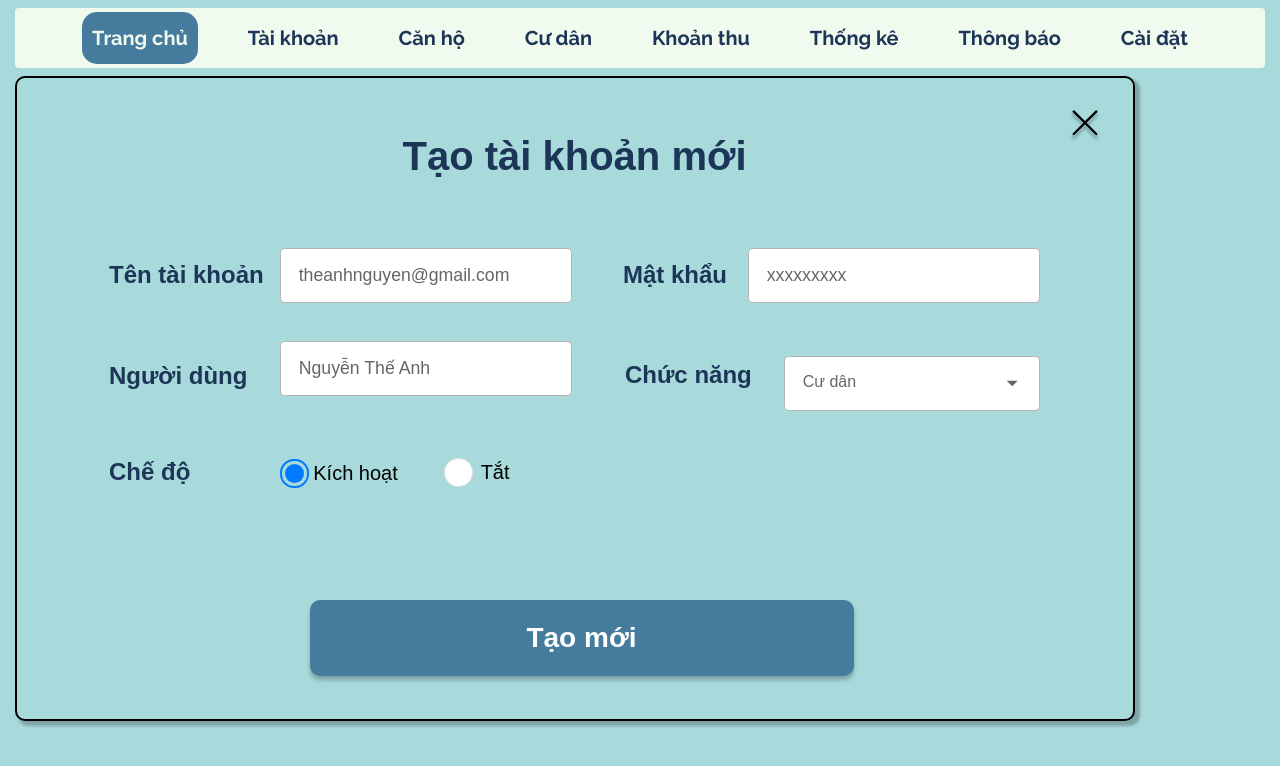
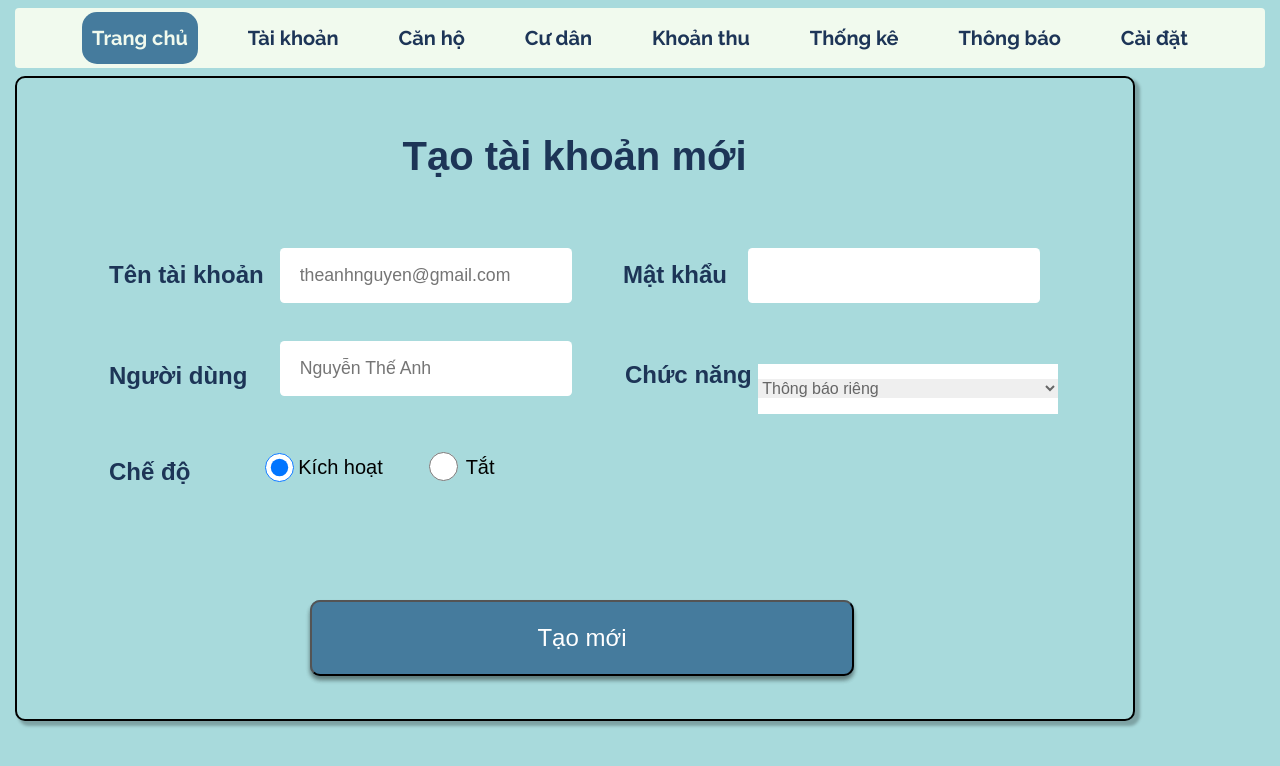
Before and after one commit to Kwang-Le/homie-web, a Vue app: page /admin-create-account-form in a window 1280 px wide. Shown: the top 766 px of the page. Built offline with nearby package versions, Linux system fonts and the light colour scheme.

Commit message:
form not complete

```diff
--- a/src/views/admin/form/AdminCodeConfirmFormView.vue
+++ b/src/views/admin/form/AdminCodeConfirmFormView.vue
@@ -41,7 +41,7 @@
       <div class="nh-p-email-g-i-m-x-c-nh-n">Điền mã xác  gửi đến email đặt lại mật khẩu </div>
       <div class="group-n-btn">
         <div class="rectangle-23"></div>
-        <button class="g-i">xác nhân</button>
+        <button class="g-i" onclick="location.href='admin-new-password-form'">xác nhân</button>
       </div>
       <div class="rectangle-24"></div>
       <input class="useremail-123-gmail-com" placeholder="123456">
--- a/src/views/admin/form/AdminCreateAccountFormView.vue
+++ b/src/views/admin/form/AdminCreateAccountFormView.vue
@@ -4,7 +4,7 @@
     <div class="t-o-t-i-kho-n-m-i">Tạo tài khoản mới</div>
     <div class="group-n-btn">
       <div class="rectangle-23"></div>
-      <div class="t-o-m-i">Tạo mới</div>
+      <button class="rectangle-23">Tạo mới</button>
     </div>
     <div class="t-n-t-i-kho-n">Tên tài khoản</div>
     <div class="text-field">
@@ -12,7 +12,7 @@
         <div class="frame">
           <div class="frame2"></div>
           <div class="frame3">
-            <div class="theanhnguyen-gmail-com">theanhnguyen@gmail.com</div>
+            <input class="theanhnguyen-gmail-com" placeholder="theanhnguyen@gmail.com">
           </div>
         </div>
       </div>
@@ -22,7 +22,7 @@
         <div class="frame">
           <div class="frame2"></div>
           <div class="frame3">
-            <div class="xxxxxxxxx">xxxxxxxxx</div>
+            <input type="password" class="xxxxxxxxx">
           </div>
         </div>
       </div>
@@ -32,7 +32,7 @@
         <div class="frame">
           <div class="frame2"></div>
           <div class="frame3">
-            <div class="nguy-n-th-anh">Nguyễn Thế Anh</div>
+            <input class="nguy-n-th-anh" placeholder="Nguyễn Thế Anh">
           </div>
         </div>
       </div>
@@ -41,94 +41,34 @@
     <div class="ch">Chế độ</div>
     <div class="m-t-kh-u">Mật khẩu</div>
     <div class="ch-c-n-ng">Chức năng</div>
-    <svg
-      class="icon-x-letter"
-      width="40"
-      height="40"
-      viewBox="0 0 40 40"
-      fill="none"
-      xmlns="http://www.w3.org/2000/svg"
-    >
-      <g filter="url(#filter0_d_975_7640)">
-        <path
-          d="M36 2.11317L33.8866 0L20 13.8866L6.11336 0L4 2.11317L17.8867 15.9999L4 29.8866L6.11336 31.9998L20 18.1132L33.8866 31.9998L36 29.8866L22.1133 15.9999L36 2.11317Z"
-          fill="black"
-        />
-      </g>
-      <defs>
-        <filter
-          id="filter0_d_975_7640"
-          x="0"
-          y="0"
-          width="40"
-          height="40"
-          filterUnits="userSpaceOnUse"
-          color-interpolation-filters="sRGB"
-        >
-          <feFlood flood-opacity="0" result="BackgroundImageFix" />
-          <feColorMatrix
-            in="SourceAlpha"
-            type="matrix"
-            values="0 0 0 0 0 0 0 0 0 0 0 0 0 0 0 0 0 0 127 0"
-            result="hardAlpha"
-          />
-          <feOffset dy="4" />
-          <feGaussianBlur stdDeviation="2" />
-          <feComposite in2="hardAlpha" operator="out" />
-          <feColorMatrix
-            type="matrix"
-            values="0 0 0 0 0 0 0 0 0 0 0 0 0 0 0 0 0 0 0.25 0"
-          />
-          <feBlend
-            mode="normal"
-            in2="BackgroundImageFix"
-            result="effect1_dropShadow_975_7640"
-          />
-          <feBlend
-            mode="normal"
-            in="SourceGraphic"
-            in2="effect1_dropShadow_975_7640"
-            result="shape"
-          />
-        </filter>
-      </defs>
-    </svg>
-
-    <div class="filter-radio-type">
-      <div class="radio-button-select">
-        <div class="rectangle-3-1"></div>
-        <div class="rectangle-3-2"></div>
-        <div class="k-ch-ho-t">Kích hoạt</div>
-      </div>
-      <div class="radio-button-not-select">
-        <div class="rectangle-3-12"></div>
-        <div class="t-t">Tắt</div>
-      </div>
-    </div>
     <div class="filter-dropdown-type">
       <div class="dropdown">
-        <div class="frame4">
-          <div class="frame2"></div>
-          <div class="frame5">
-            <div class="t-nguy-n">Cư dân</div>
-            <svg
-              class="arrow-drop-down"
-              width="27"
-              height="27"
-              viewBox="0 0 27 27"
-              fill="none"
-              xmlns="http://www.w3.org/2000/svg"
-            >
-              <path
-                d="M7.82349 10.8594L13.3712 16.407L18.9188 10.8594H7.82349Z"
-                fill="#666666"
-              />
-            </svg>
+        <div class="frame">
+          <div class="frame8">
+            <select class="t-nguy-n">
+              <option>
+                Thông báo riêng
+              </option>
+              <option>
+                Thông báo riêng
+              </option>
+              <option>
+                Thông báo riêng
+              </option>
+            </select>
           </div>
         </div>
       </div>
     </div>
   </div>
+  <div class="radio-button-group">
+    <div class="k-ch-ho-t">Kích hoạt</div>
+    <div class="t-t">Tắt</div>
+    <input type="radio" id="radio-1" name="radio" class="rectangle-3-1" checked/>
+    <input type="radio" id="radio-2" name="radio" class="rectangle-3-12"/>
+  </div>
+
+
 </template>
 <script>
 /* Code generated with AutoHTML Plugin for Figma */
@@ -148,11 +88,13 @@ export default {
 .admin-t-o-t-i-kho-n-m-i * {
   box-sizing: border-box;
 }
+
 .admin-t-o-t-i-kho-n-m-i {
   width: 1120px;
   height: 645px;
   position: relative;
 }
+
 .rectangle-30 {
   background: #a8dadc;
   border-radius: 10px;
@@ -166,6 +108,7 @@ export default {
   top: 0px;
   box-shadow: 4px 4px 3px 1px rgba(0, 0, 0, 0.25);
 }
+
 .t-o-t-i-kho-n-m-i {
   color: #1d3557;
   text-align: center;
@@ -182,10 +125,12 @@ export default {
   align-items: center;
   justify-content: center;
 }
+
 .group-n-btn {
   position: absolute;
   inset: 0;
 }
+
 .rectangle-23 {
   background: #457b9d;
   border-radius: 10px;
@@ -195,7 +140,11 @@ export default {
   left: 295px;
   top: 524px;
   box-shadow: 0px 4px 4px 0px rgba(0, 0, 0, 0.25);
+  color: #ffffff;
+  font-family: "Raleway-Bold", sans-serif;
+  font-size: 24px;
 }
+
 .t-o-m-i {
   color: #ffffff;
   text-align: center;
@@ -212,6 +161,7 @@ export default {
   align-items: center;
   justify-content: center;
 }
+
 .t-n-t-i-kho-n {
   color: #1d3557;
   text-align: left;
@@ -223,6 +173,7 @@ export default {
   left: 94px;
   top: 183px;
 }
+
 .text-field {
   border-radius: 10px;
   display: flex;
@@ -236,6 +187,7 @@ export default {
   width: 26.08%;
   top: calc(50% - 150.5px);
 }
+
 .text-field2 {
   border-radius: 10px;
   display: flex;
@@ -247,6 +199,7 @@ export default {
   width: 292.07px;
   position: relative;
 }
+
 .frame {
   background: var(--white, #ffffff);
   border-radius: 4.43px;
@@ -261,7 +214,9 @@ export default {
   align-self: stretch;
   flex-shrink: 0;
   position: relative;
+  border:none;
 }
+
 .frame2 {
   background: var(--white, #ffffff);
   align-self: stretch;
@@ -269,6 +224,7 @@ export default {
   height: 0px;
   position: relative;
 }
+
 .frame3 {
   padding: 13.28px 17.71px 13.28px 17.71px;
   display: flex;
@@ -280,6 +236,7 @@ export default {
   flex-shrink: 0;
   position: relative;
 }
+
 .theanhnguyen-gmail-com {
   color: var(--gray-100, #666666);
   text-align: left;
@@ -289,7 +246,10 @@ export default {
   font-weight: 400;
   position: relative;
   flex: 1;
+  z-index: 1;
+  border:none;
 }
+
 .text-field3 {
   border-radius: 10px;
   display: flex;
@@ -302,7 +262,9 @@ export default {
   left: 65.45%;
   width: 26.08%;
   top: calc(50% - 150.5px);
+  z-index: 1;
 }
+
 .xxxxxxxxx {
   color: var(--gray-100, #666666);
   text-align: left;
@@ -312,7 +274,9 @@ export default {
   font-weight: 400;
   position: relative;
   flex: 1;
+  border:none;
 }
+
 .text-field4 {
   border-radius: 10px;
   display: flex;
@@ -326,6 +290,7 @@ export default {
   width: 26.08%;
   top: calc(50% - 57.5px);
 }
+
 .nguy-n-th-anh {
   color: var(--gray-100, #666666);
   text-align: left;
@@ -335,7 +300,10 @@ export default {
   font-weight: 400;
   position: relative;
   flex: 1;
+  z-index: 1;
+  border: none;
 }
+
 .ng-i-d-ng {
   color: #1d3557;
   text-align: left;
@@ -347,6 +315,7 @@ export default {
   left: 94px;
   top: 284px;
 }
+
 .ch {
   color: #1d3557;
   text-align: left;
@@ -358,6 +327,7 @@ export default {
   left: 94px;
   top: 380px;
 }
+
 .m-t-kh-u {
   color: #1d3557;
   text-align: left;
@@ -369,6 +339,7 @@ export default {
   left: 608px;
   top: 183px;
 }
+
 .ch-c-n-ng {
   color: #1d3557;
   text-align: left;
@@ -380,6 +351,7 @@ export default {
   left: 610px;
   top: 283px;
 }
+
 .icon-x-letter {
   height: auto;
   position: absolute;
@@ -391,15 +363,7 @@ export default {
   height: 4.96%;
   overflow: visible;
 }
-.filter-radio-type {
-  position: absolute;
-  inset: 0;
-}
-.radio-button-select {
-  width: 137.24px;
-  height: 29.25px;
-  position: static;
-}
+
 .rectangle-3-1 {
   border-radius: 14px;
   border-style: solid;
@@ -409,17 +373,9 @@ export default {
   height: 29.25px;
   position: absolute;
   left: 265px;
-  top: calc(50% - -60.54px);
+  top: 453.04px;
 }
-.rectangle-3-2 {
-  background: var(--primary, #457b9d);
-  border-radius: 14px;
-  width: 18.72px;
-  height: 18.8px;
-  position: absolute;
-  left: 270.2px;
-  top: calc(50% - -65.77px);
-}
+
 .k-ch-ho-t {
   color: var(--primary-base-black, #000000);
   text-align: left;
@@ -429,15 +385,11 @@ export default {
   font-weight: 500;
   position: absolute;
   left: 298.27px;
-  top: 383.04px;
+  top: 453.04px;
   width: 103.97px;
   height: 29.25px;
 }
-.radio-button-not-select {
-  width: 140.36px;
-  height: 29.25px;
-  position: static;
-}
+
 .rectangle-3-12 {
   background: #ffffff;
   border-radius: 14px;
@@ -448,8 +400,9 @@ export default {
   height: 29.25px;
   position: absolute;
   left: 429.28px;
-  top: calc(50% - -59.5px);
+  top: 452px;
 }
+
 .t-t {
   color: var(--primary-base-black, #000000);
   text-align: left;
@@ -459,14 +412,29 @@ export default {
   font-weight: 500;
   position: absolute;
   left: 465.67px;
-  top: 382px;
+  top: 453.04px;
   width: 103.97px;
   height: 29.25px;
 }
+
 .filter-dropdown-type {
   position: absolute;
   inset: 0;
+  border-radius: 10px;
+  display: flex;
+  flex-direction: column;
+  gap: 4.43px;
+  align-items: center;
+  justify-content: center;
+  right: 95px;
+  left: 719px;
+  width: 103.97px;
+  height: 29.25px;
+  top: 280px;
+  bot: 312px;
+  border: none;
 }
+
 .dropdown {
   display: flex;
   flex-direction: column;
@@ -474,58 +442,53 @@ export default {
   align-items: flex-start;
   justify-content: flex-start;
   position: absolute;
-  right: 8.48%;
-  left: 68.66%;
-  width: 22.86%;
-  bottom: 48.37%;
-  top: 43.41%;
-  height: 8.22%;
+  right: 55.62%;
+  left: 23.3%;
+  width: 21.07%;
+  bottom: 66.33%;
+  top: 27.31%;
+  height: 6.36%;
+  border:none;
 }
-.frame4 {
-  background: var(--white, #ffffff);
-  border-radius: 4.44px;
-  border-style: solid;
-  border-color: var(--gray-200, #b3b3b3);
-  border-width: 1.11px;
-  display: flex;
-  flex-direction: column;
-  gap: 0px;
-  align-items: flex-start;
-  justify-content: flex-start;
-  align-self: stretch;
-  flex-shrink: 0;
-  position: relative;
-}
-.frame5 {
-  padding: 13.31px 13.31px 13.31px 17.75px;
-  display: flex;
-  flex-direction: row;
-  gap: 13.31px;
-  align-items: flex-start;
-  justify-content: flex-start;
-  align-self: stretch;
-  flex-shrink: 0;
-  position: relative;
-}
+
 .t-nguy-n {
   color: var(--gray-100, #666666);
   text-align: left;
   font-family: var(
-    --android-subtitle-1-font-family,
-    "BalsamiqSans-Regular",
-    sans-serif
+      --android-subtitle-1-font-family,
+      "BalsamiqSans-Regular",
+      sans-serif
   );
   font-size: var(--android-subtitle-1-font-size, 16px);
   line-height: var(--android-subtitle-1-line-height, 24px);
   font-weight: var(--android-subtitle-1-font-weight, 400);
   position: relative;
   flex: 1;
+  border:none;
 }
-.arrow-drop-down {
+.nguy-n-th-anh,
+.theanhnguyen-gmail-com,
+.xxxxxxxxx,
+.t-nguy-n:focus {
+  outline: none;
+}
+
+.admin-t-o-t-i-kho-n-m-i,
+.admin-t-o-t-i-kho-n-m-i * {
+  box-sizing: border-box;
+}
+
+.frame8 {
+  height: 50px;
+  width: 300px;
+  display: flex;
+  align-items: center;
+  justify-content: center;
+  align-self: stretch;
   flex-shrink: 0;
-  width: 26.63px;
-  height: 26.63px;
   position: relative;
-  overflow: visible;
+  background-color: #ffffff;
+  border:none;
 }
+
 </style>
--- a/src/views/admin/form/AdminLoginFormView.vue
+++ b/src/views/admin/form/AdminLoginFormView.vue
@@ -42,7 +42,7 @@
       <div class="password">Password</div>
       <div class="group-n-btn">
         <div></div>
-        <button class="ng-nh-p2">Đăng nhập</button>
+        <button class="ng-nh-p2" onclick="location.href='admin-dashboard'">Đăng nhập</button>
       </div>
       <div class="rectangle-24"></div>
       <div class="rectangle-25"></div>
--- a/src/views/admin/form/AdminNewPasswordFormView.vue
+++ b/src/views/admin/form/AdminNewPasswordFormView.vue
@@ -54,7 +54,7 @@
         </div>
       </div>
       <div class="group-n-btn">
-        <button class="rectangle-23">Xác nhận</button>
+        <button class="rectangle-23" onclick="location.href='admin-login-form'">Xác nhận</button>
       </div>
       <div class="app-ava">
         <div class="ellipse-24"></div>
--- a/src/views/admin/form/AdminResetPasswordFormView.vue
+++ b/src/views/admin/form/AdminResetPasswordFormView.vue
@@ -41,7 +41,7 @@
       <div class="nh-p-email-g-i-m-x-c-nh-n">Nhập email để gửi mã xác nhận</div>
       <div class="group-n-btn">
         <div class="rectangle-23"></div>
-        <button class="g-i">Gửi</button>
+        <button class="g-i" onclick="location.href='admin-code-confirm-form'">Gửi</button>
       </div>
       <div class="rectangle-24"></div>
       <input class="useremail-123-gmail-com" placeholder="useremail123@gmail.com">
```
Also changed, not shown: src/router/index.js (+5 -5 lines).
